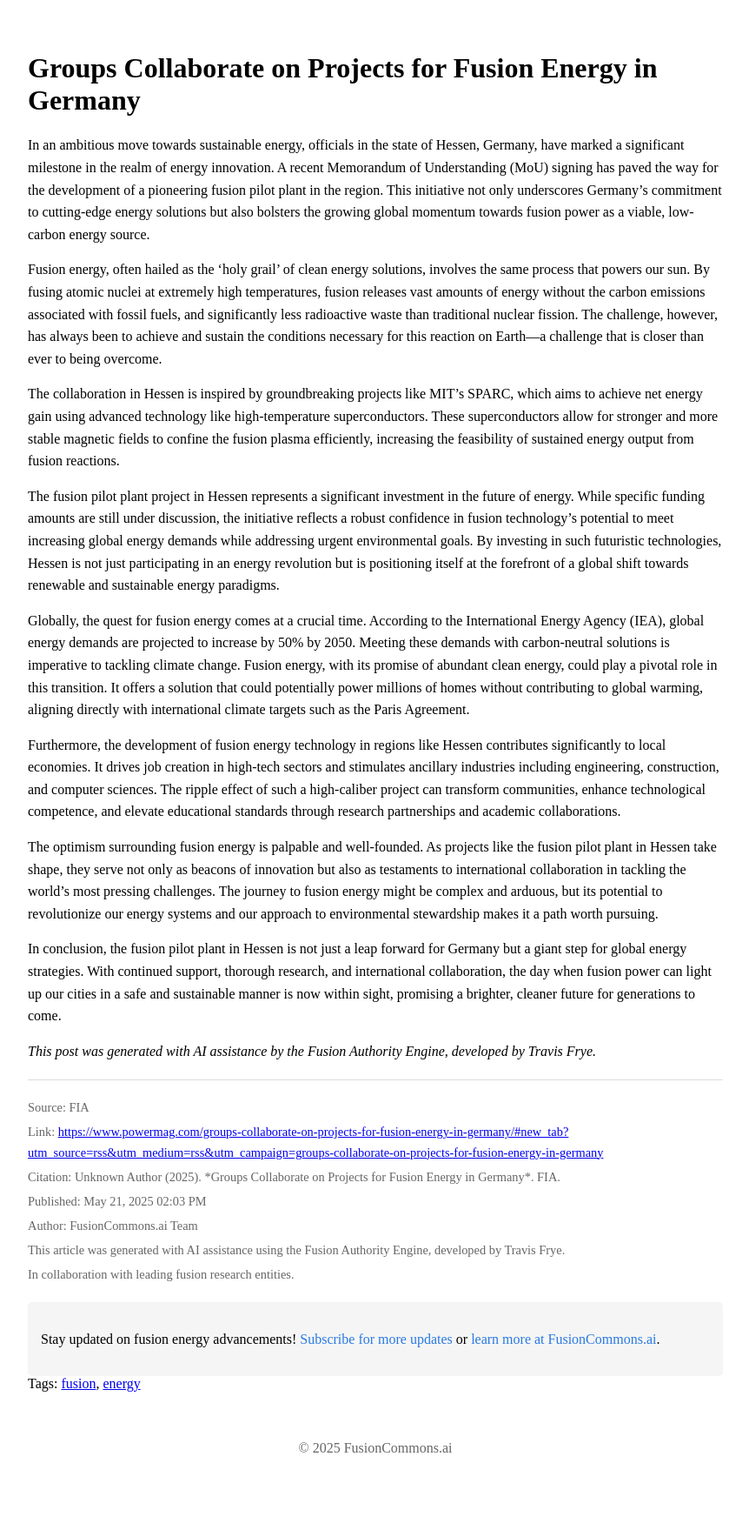
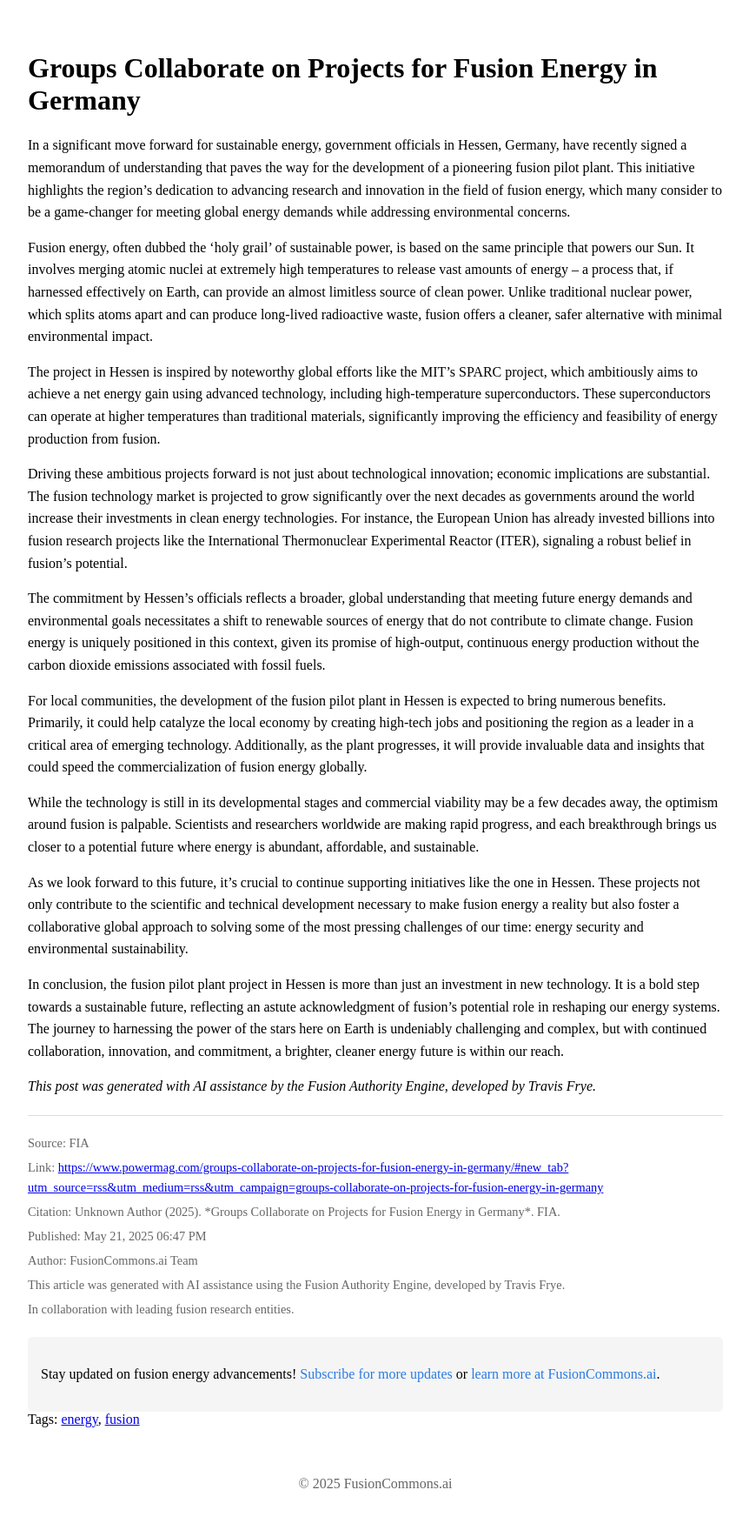
Before and after one commit to hyperpoint/hyperpoint.github.io, a Jekyll site: the page built from _posts/2025-05-21-d769892e0ddd60b92647e2fcf8b085e2-groups-collaborate-on-projects-for-fusion-energy-in-germany.md, in a window 1280 px wide. Shown: the part 201-1960 px from the top of the page at 87% size, without its empty margins (208-1070 px from the left). Built offline with Jekyll 4.4.1, drawn with Linux system fonts in a browser that asks for light colours; before the commit the page ends 1919 px from its top, so only the background shows below that.

Commit message:
Add blog post: Groups Collaborate on Projects for Fusion Energy in Germany

```diff
--- a/_posts/2025-05-21-d769892e0ddd60b92647e2fcf8b085e2-groups-collaborate-on-projects-for-fusion-energy-in-germany.md
+++ b/_posts/2025-05-21-d769892e0ddd60b92647e2fcf8b085e2-groups-collaborate-on-projects-for-fusion-energy-in-germany.md
@@ -14,20 +14,22 @@ citation: "Unknown Author (2025). *Groups Collaborate on Projects for Fusion Ene
 xai-generated: true
 ---
 
-In an ambitious move towards sustainable energy, officials in the state of Hessen, Germany, have marked a significant milestone in the realm of energy innovation. A recent Memorandum of Understanding (MoU) signing has paved the way for the development of a pioneering fusion pilot plant in the region. This initiative not only underscores Germany’s commitment to cutting-edge energy solutions but also bolsters the growing global momentum towards fusion power as a viable, low-carbon energy source.
+In a significant move forward for sustainable energy, government officials in Hessen, Germany, have recently signed a memorandum of understanding that paves the way for the development of a pioneering fusion pilot plant. This initiative highlights the region’s dedication to advancing research and innovation in the field of fusion energy, which many consider to be a game-changer for meeting global energy demands while addressing environmental concerns.
 
-Fusion energy, often hailed as the 'holy grail' of clean energy solutions, involves the same process that powers our sun. By fusing atomic nuclei at extremely high temperatures, fusion releases vast amounts of energy without the carbon emissions associated with fossil fuels, and significantly less radioactive waste than traditional nuclear fission. The challenge, however, has always been to achieve and sustain the conditions necessary for this reaction on Earth—a challenge that is closer than ever to being overcome.
+Fusion energy, often dubbed the 'holy grail' of sustainable power, is based on the same principle that powers our Sun. It involves merging atomic nuclei at extremely high temperatures to release vast amounts of energy – a process that, if harnessed effectively on Earth, can provide an almost limitless source of clean power. Unlike traditional nuclear power, which splits atoms apart and can produce long-lived radioactive waste, fusion offers a cleaner, safer alternative with minimal environmental impact.
 
-The collaboration in Hessen is inspired by groundbreaking projects like MIT’s SPARC, which aims to achieve net energy gain using advanced technology like high-temperature superconductors. These superconductors allow for stronger and more stable magnetic fields to confine the fusion plasma efficiently, increasing the feasibility of sustained energy output from fusion reactions.
+The project in Hessen is inspired by noteworthy global efforts like the MIT’s SPARC project, which ambitiously aims to achieve a net energy gain using advanced technology, including high-temperature superconductors. These superconductors can operate at higher temperatures than traditional materials, significantly improving the efficiency and feasibility of energy production from fusion.
 
-The fusion pilot plant project in Hessen represents a significant investment in the future of energy. While specific funding amounts are still under discussion, the initiative reflects a robust confidence in fusion technology’s potential to meet increasing global energy demands while addressing urgent environmental goals. By investing in such futuristic technologies, Hessen is not just participating in an energy revolution but is positioning itself at the forefront of a global shift towards renewable and sustainable energy paradigms.
+Driving these ambitious projects forward is not just about technological innovation; economic implications are substantial. The fusion technology market is projected to grow significantly over the next decades as governments around the world increase their investments in clean energy technologies. For instance, the European Union has already invested billions into fusion research projects like the International Thermonuclear Experimental Reactor (ITER), signaling a robust belief in fusion’s potential.
 
-Globally, the quest for fusion energy comes at a crucial time. According to the International Energy Agency (IEA), global energy demands are projected to increase by 50% by 2050. Meeting these demands with carbon-neutral solutions is imperative to tackling climate change. Fusion energy, with its promise of abundant clean energy, could play a pivotal role in this transition. It offers a solution that could potentially power millions of homes without contributing to global warming, aligning directly with international climate targets such as the Paris Agreement.
+The commitment by Hessen’s officials reflects a broader, global understanding that meeting future energy demands and environmental goals necessitates a shift to renewable sources of energy that do not contribute to climate change. Fusion energy is uniquely positioned in this context, given its promise of high-output, continuous energy production without the carbon dioxide emissions associated with fossil fuels.
 
-Furthermore, the development of fusion energy technology in regions like Hessen contributes significantly to local economies. It drives job creation in high-tech sectors and stimulates ancillary industries including engineering, construction, and computer sciences. The ripple effect of such a high-caliber project can transform communities, enhance technological competence, and elevate educational standards through research partnerships and academic collaborations.
+For local communities, the development of the fusion pilot plant in Hessen is expected to bring numerous benefits. Primarily, it could help catalyze the local economy by creating high-tech jobs and positioning the region as a leader in a critical area of emerging technology. Additionally, as the plant progresses, it will provide invaluable data and insights that could speed the commercialization of fusion energy globally.
 
-The optimism surrounding fusion energy is palpable and well-founded. As projects like the fusion pilot plant in Hessen take shape, they serve not only as beacons of innovation but also as testaments to international collaboration in tackling the world’s most pressing challenges. The journey to fusion energy might be complex and arduous, but its potential to revolutionize our energy systems and our approach to environmental stewardship makes it a path worth pursuing.
+While the technology is still in its developmental stages and commercial viability may be a few decades away, the optimism around fusion is palpable. Scientists and researchers worldwide are making rapid progress, and each breakthrough brings us closer to a potential future where energy is abundant, affordable, and sustainable.
 
-In conclusion, the fusion pilot plant in Hessen is not just a leap forward for Germany but a giant step for global energy strategies. With continued support, thorough research, and international collaboration, the day when fusion power can light up our cities in a safe and sustainable manner is now within sight, promising a brighter, cleaner future for generations to come.
+As we look forward to this future, it's crucial to continue supporting initiatives like the one in Hessen. These projects not only contribute to the scientific and technical development necessary to make fusion energy a reality but also foster a collaborative global approach to solving some of the most pressing challenges of our time: energy security and environmental sustainability.
+
+In conclusion, the fusion pilot plant project in Hessen is more than just an investment in new technology. It is a bold step towards a sustainable future, reflecting an astute acknowledgment of fusion’s potential role in reshaping our energy systems. The journey to harnessing the power of the stars here on Earth is undeniably challenging and complex, but with continued collaboration, innovation, and commitment, a brighter, cleaner energy future is within our reach.
 
 *This post was generated with AI assistance by the Fusion Authority Engine, developed by Travis Frye.*
```
Also changed, not shown: other parts of _posts/2025-05-21-d769892e0ddd60b92647e2fcf8b085e2-groups-collaborate-on-projects-for-fusion-energy-in-germany.md (+2 -2 lines).
